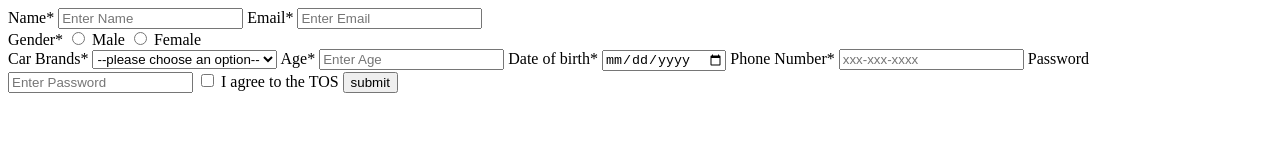
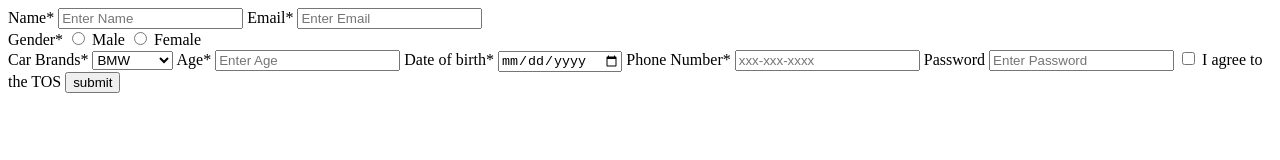
Before and after one commit to acciojob/signup-form-car-S-Manisha, a website: page main.html in a window 1280 px wide. Drawn offline with Linux system fonts and the light colour scheme.

Commit message:
created a submission

```diff
--- a/main.html
+++ b/main.html
@@ -26,7 +26,7 @@
 
 	 <label for="Cars">Car Brands* </label>
 	 <select id="Cars" placeholder="Choose your car" required>
-  <option value=" " disable selected>--please choose an option--</option>
+
   <option value="BMW">BMW</option>
   <option value="Audi">Audi</option>
   <option value="Mercedes">Mercedes</option>
```
